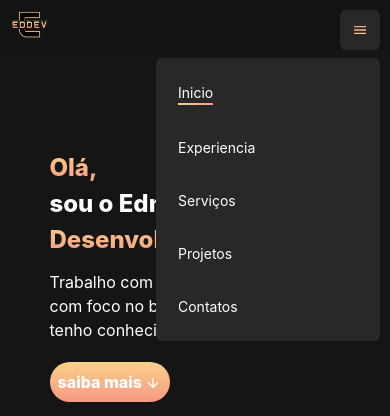
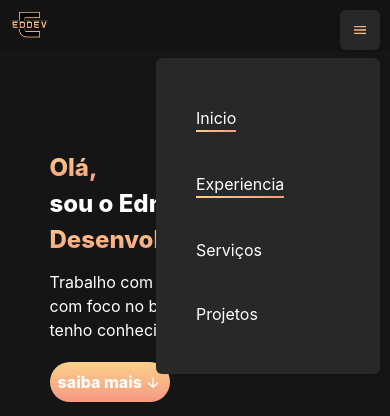
Before and after one commit to edmundo-vitor/portfolio-frontend, a React (Vite) app: page / in a window 390 px wide. Both pictures are taken after a click on the button "Options". Shown: the top 416 px of the page. Built offline with nearby package versions, Linux system fonts and the light colour scheme.

Commit message:
fix: experience page responsivity

```diff
--- a/src/App.jsx
+++ b/src/App.jsx
@@ -9,16 +9,14 @@ const initialNavItems = {
    inicio: true,
    experiencia: false,
    servicos: false,
-   projetos: false,
-   contatos: false
+   projetos: false
 }
 
 const defaultNavItems = {
    inicio: false,
    experiencia: false,
    servicos: false,
-   projetos: false,
-   contatos: false
+   projetos: false
 }
 
 export default function App() {
@@ -34,9 +32,9 @@ export default function App() {
       <>
          <NavBar items={items} />
          <Presentation items={items} />
-         {/* <Experience items={items} />
-         <Services items={items} />
-         <Projects items={items} /> */}
+         <Experience items={items} />
+         {/* <Services items={items} /> */}
+         {/* <Projects items={items} /> */}
       </>
    )
 
--- a/src/components/Experience.jsx
+++ b/src/components/Experience.jsx
@@ -101,27 +101,28 @@ export default function Experience({ items }) {
             flexDirection='column'
             bgColor='#191919'
             width='100vw'
-            height='100vh'
+            minHeight='100vh'
             maxWidth='100%'
             ref={ref}
             justifyContent='center'
             alignItems='center'
             color='#fff'
             zIndex={0}
-            spacing={20}
+            spacing={{ base: 5, sm: 5 }}
          >
             <Text
                fontSize='3xl'
                bgGradient='linear(to-b, #FBD189, #F59983)'
                fontWeight='extrabold'
                bgClip='text'
+               mt={{ base: '6vh' }}
             >
                Experiência
             </Text>
 
             <Stack
                flexDirection='row'
-               maxWidth='50%'
+               // maxWidth='50%'
                alignItems='center'
             >
                <Cards />
@@ -134,16 +135,16 @@ export default function Experience({ items }) {
 export function Cards() {
    return (
       <Stack
-         direction='row'
-         maxHeight='70vh'
-         maxWidth='100vw'
+         direction={{ base: 'column', md: 'row' }}
+         maxHeight='100vh'
+         width='90vw'
          opacity={0.9}
          justify='center'
          spacing={10}
       >
          <Card
-            minWidth='60%'
-            maxWidth='60%'
+            minWidth={{ base: '100%', md: '40%' }}
+            maxWidth={{ base: '100%', md: '40%' }}
             minHeight='50%'
             maxHeight='50%'
             bgColor='#303030'
@@ -211,8 +212,8 @@ export function Cards() {
          </Card>
 
          <Card
-            minWidth='60%'
-            maxWidth='60%'
+            minWidth={{ base: '100%', md: '40%' }}
+            maxWidth={{ base: '100%', md: '40%' }}
             minHeight='50%'
             maxHeight='50%'
             bgColor='#303030'
--- a/src/components/NavBar.jsx
+++ b/src/components/NavBar.jsx
@@ -5,7 +5,8 @@ import {
    MenuButton,
    MenuList,
    MenuItem,
-   IconButton
+   IconButton,
+   Stack
 } from '@chakra-ui/react'
 
 import { MdMenu } from 'react-icons/md';
@@ -105,59 +106,40 @@ export default function NavBar({ items }) {
                   color='#FFF'
                   border='none'
                >
-                  <MenuItem
-                     backgroundColor='#282828'
-                     onClick={() => setNavItems({ ...defaultNavItems, inicio: true })}
+                  <Stack
+                     spacing={10}
+                     padding={10}
+                     alignItems='flex-start'
+                     width='100%'
                   >
                      <NavItem
                         name='Inicio'
                         href='#presentation'
                         itemActive={navItems.inicio}
+                        onClick={() => setNavItems({ ...defaultNavItems, inicio: true })}
                      />
-                  </MenuItem>
 
-                  <MenuItem
-                     backgroundColor='#282828'
-                     onClick={() => setNavItems({ ...defaultNavItems, experiencia: true })}
-                  >
                      <NavItem
                         name='Experiencia'
                         href='#experience'
                         itemActive={navItems.experiencia}
                      />
-                  </MenuItem>
 
-                  <MenuItem
-                     backgroundColor='#282828'
-                     onClick={() => setNavItems({ ...defaultNavItems, servicos: true })}
-                  >
                      <NavItem
                         name='Serviços'
                         href='#services'
                         itemActive={navItems.servicos}
+                        onClick={() => setNavItems({ ...defaultNavItems, servicos: true })}
                      />
-                  </MenuItem>
 
-                  <MenuItem
-                     backgroundColor='#282828'
-                     onClick={() => setNavItems({ ...defaultNavItems, projetos: true })}
-                  >
                      <NavItem
                         name='Projetos'
                         href='#projects'
                         itemActive={navItems.projetos}
+                        onClick={() => setNavItems({ ...defaultNavItems, projetos: true })}
                      />
-                  </MenuItem>
 
-                  <MenuItem
-                     backgroundColor='#282828'
-                     onClick={() => setNavItems({ ...defaultNavItems, contatos: true })}
-                  >
-                     <NavItem
-                        name='Contatos'
-                        itemActive={navItems.contatos}
-                     />
-                  </MenuItem>
+                  </Stack>
                </MenuList>
             </Menu>
          </Flex>
--- a/src/components/NavItem.jsx
+++ b/src/components/NavItem.jsx
@@ -3,8 +3,8 @@ import { Link } from '@chakra-ui/react'
 export default function NavItem({ name, itemActive, onClick, href }) {
    return (
       <Link
-         m={{ base: '10px', md: '20px' }}
-         fontSize={{ base: 'sm', sm: 'md', md: 'lg' }}
+         m={{ base: '10px', sm: '12px', md: '20px' }}
+         fontSize={{ base: 'dm', sm: 'md', md: 'lg' }}
          style={
             itemActive ?
                ({
@@ -20,6 +20,7 @@ export default function NavItem({ name, itemActive, onClick, href }) {
          }}
          onClick={onClick}
          href={href}
+         margin={0}
       >
          {name}
       </Link>
```
